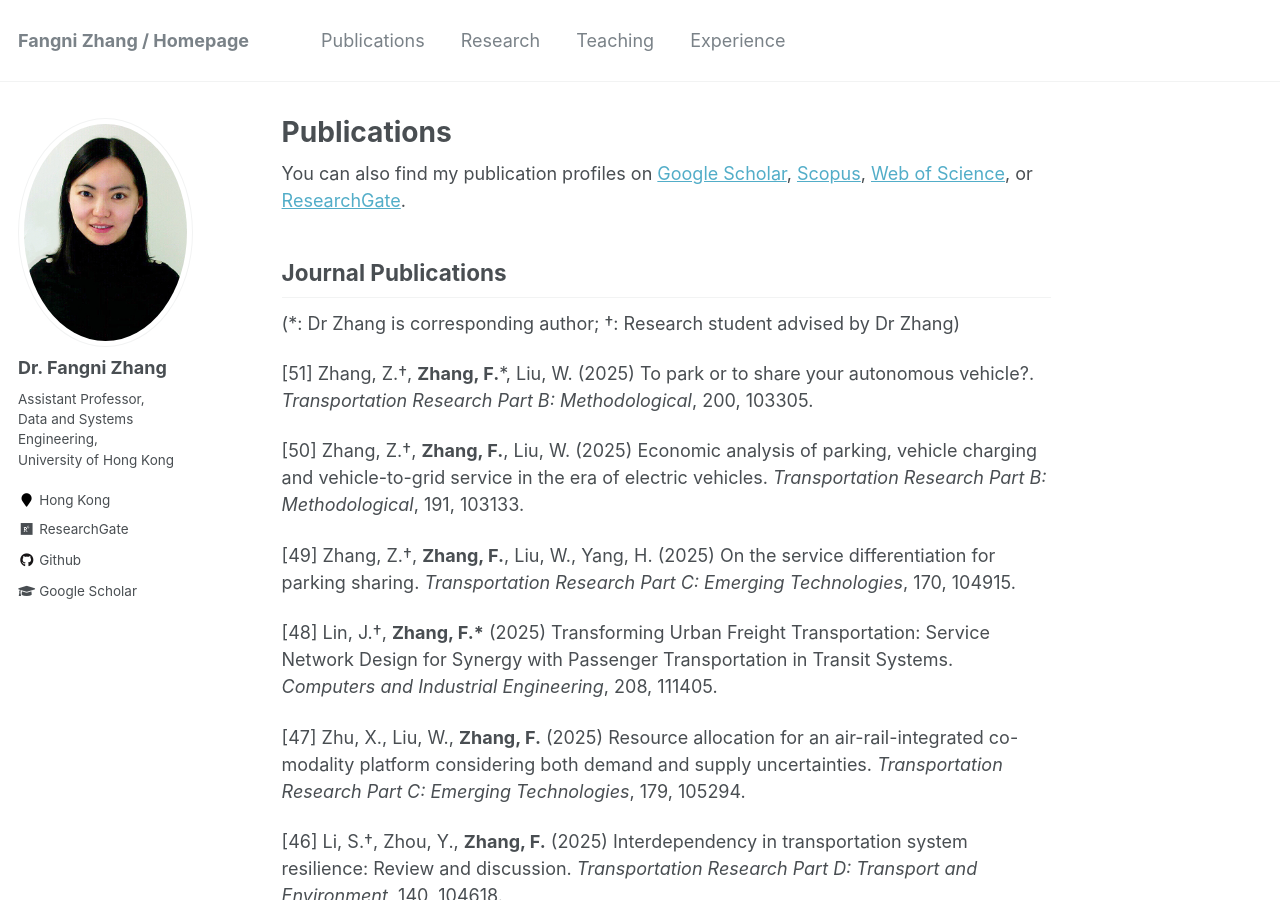
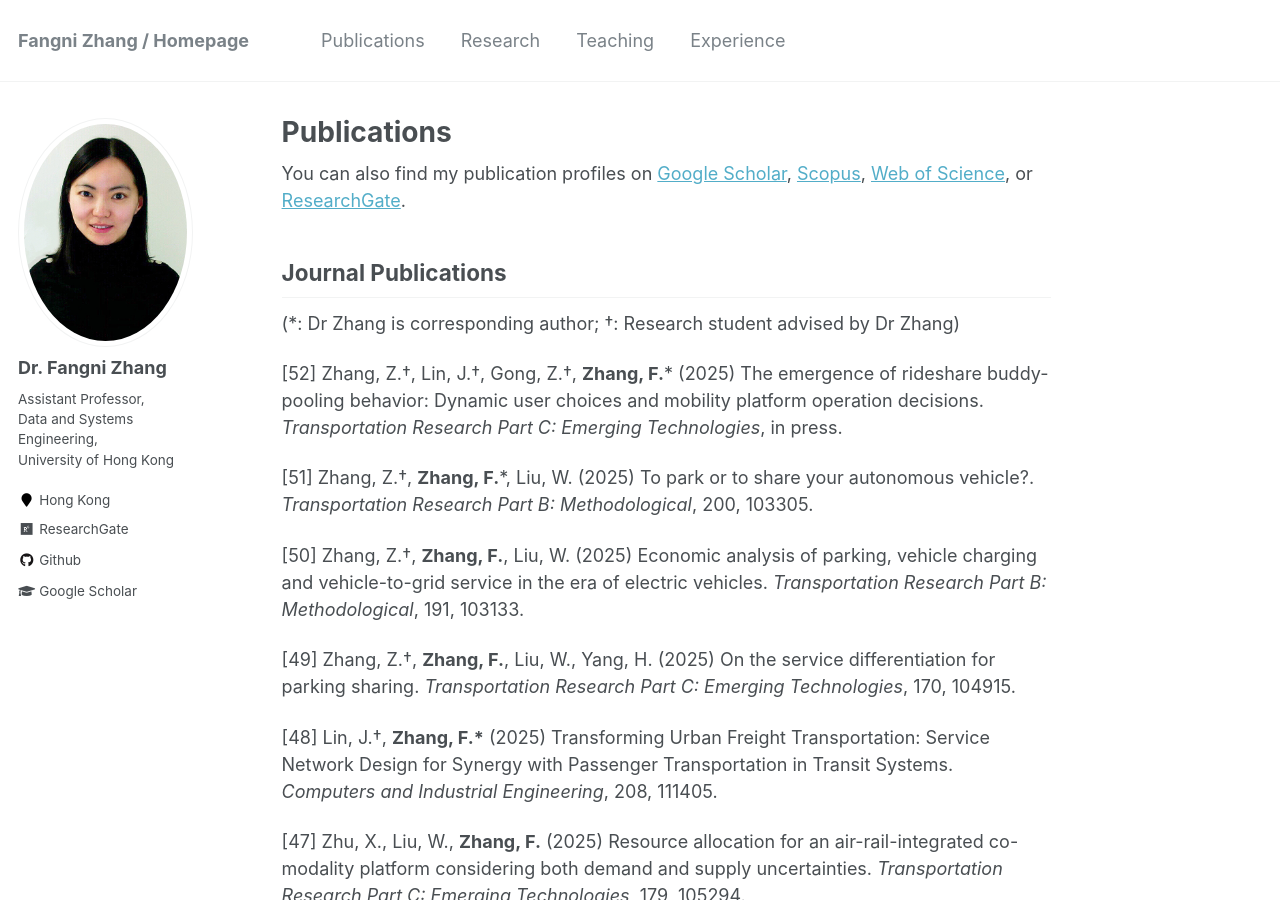
Before and after one commit to fangnizhang/fangnizhang.github.io, a Jekyll site: the page built from _pages/publications.md, in a window 1280 px wide and 900 px high. Built offline with Jekyll 4.4.1, drawn with Linux system fonts in a browser that asks for light colours.

Commit message:
Update publications.md

```diff
--- a/_pages/publications.md
+++ b/_pages/publications.md
@@ -19,6 +19,8 @@ You can also find my publication profiles on [Google Scholar](https://scholar.go
 Journal Publications
 ----------
 (*: Dr Zhang is corresponding author; †: Research student advised by Dr Zhang)
+
+[52] Zhang, Z.†, Lin, J.†, Gong, Z.†, __Zhang, F.__* (2025) The emergence of rideshare buddy-pooling behavior: Dynamic user choices and mobility platform operation decisions. _Transportation Research Part C: Emerging Technologies_, in press.
 
 [51] Zhang, Z.†, __Zhang, F.__*, Liu, W. (2025) To park or to share your autonomous vehicle?. _Transportation Research Part B: Methodological_, 200, 103305.
 
```
